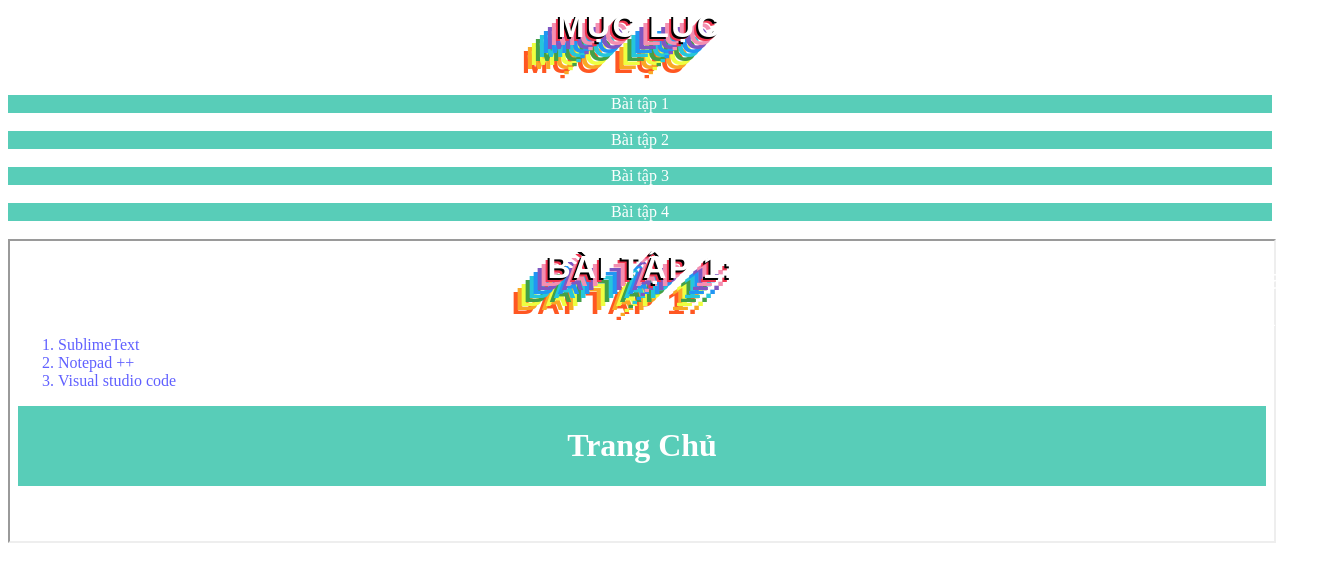
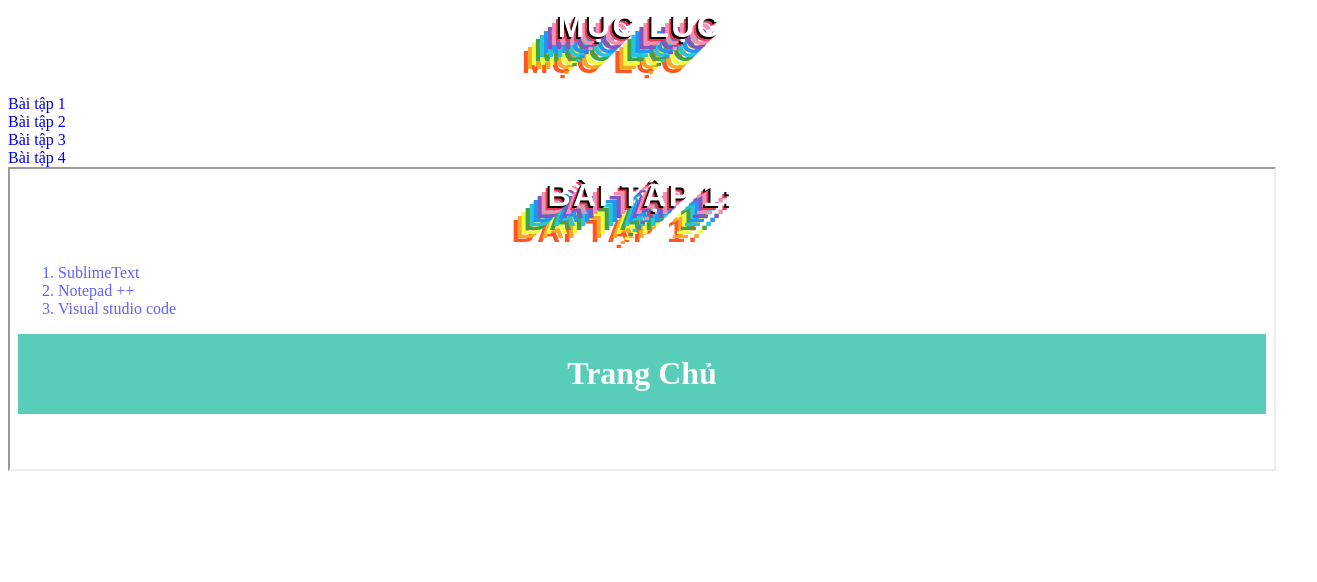
Before and after one commit to CamNA0912/Web_Design, a plain HTML site: page index/BT5.html in a window 1280 px wide. Shown: the whole page, 1317 px wide, since content can reach past the window. Drawn offline with Linux system fonts and the light colour scheme.

Commit message:
Fix some issues in BT13 and update file

```diff
--- a/index/BT1.html
+++ b/index/BT1.html
@@ -26,7 +26,7 @@
 			-32px 32px #f9a825,
 			-36px 36px #ff5722;
 		}
-		a {
+		.content {
             display: flex;
             justify-content: center;
             text-decoration: none;
@@ -42,6 +42,6 @@
 		<li>Notepad ++</li>
 		<li>Visual studio code</li>
 	</ol>
-	<a href="../index.html"><h1>Trang Chủ</h1></a>
+	<a href="../index.html "class="content"><h1>Trang Chủ</h1></a>
 </body>
 </html>
--- a/index/BT5.html
+++ b/index/BT5.html
@@ -35,26 +35,20 @@
 			-32px 32px #f9a825,
 			-36px 36px #ff5722;
 		}
-		a {
-            display: flex;
-            justify-content: center;
-            text-decoration: none;
-            background-color: rgb(88, 205, 184);
-            color: white;
-        }
+
 	</style>
 </head>
 <body>
-	<div style="float: left;"></div>
 	<h3>Mục lục</h3>
 
-	<a href="BT1.html"; target="Content">Bài tập 1</a><br>
-	<a href="BT2.html"; target="Content">Bài tập 2</a><br>
-	<a href="BT3.html"; target="Content">Bài tập 3</a><br>
-	<a href="BT4.html"; target="Content">Bài tập 4</a><br>
-	</div>
+	<a href="BT1.html"; target="ND">Bài tập 1</a><br>
+	<a href="BT2.html"; target="ND">Bài tập 2</a><br>
+	<a href="BT3.html"; target="ND">Bài tập 3</a><br>
+	<a href="BT4.html"; target="ND">Bài tập 4</a><br>
 
-	<iframe style ="float: left;" src="BT1.html"; name="Content"; height="300px"; width="100%";></iframe>
-	<a href="../index.html"><h1>Trang Chủ</h1></a>
+	<iframe style ="float: left;" src="BT1.html"; name="ND"; height="300px"; width="100%";></iframe>
+	<br>
+
+
 </body>
 </html>
```
Also changed, not shown: index/BT10.html (+2 -2 lines), index/BT11.html (+2 -2 lines), index/BT12.html (+2 -2 lines), index/BT13.html (+3 -3 lines), index/BT14.html (+2 -2 lines), index/BT2.html (+2 -2 lines), index/BT3.html (+11 -4 lines), index/BT4.html (+2 -2 lines), index/BT7.html (+3 -3 lines), index/BT8.html (+3 -3 lines), index/BT9.html (+3 -2 lines).
